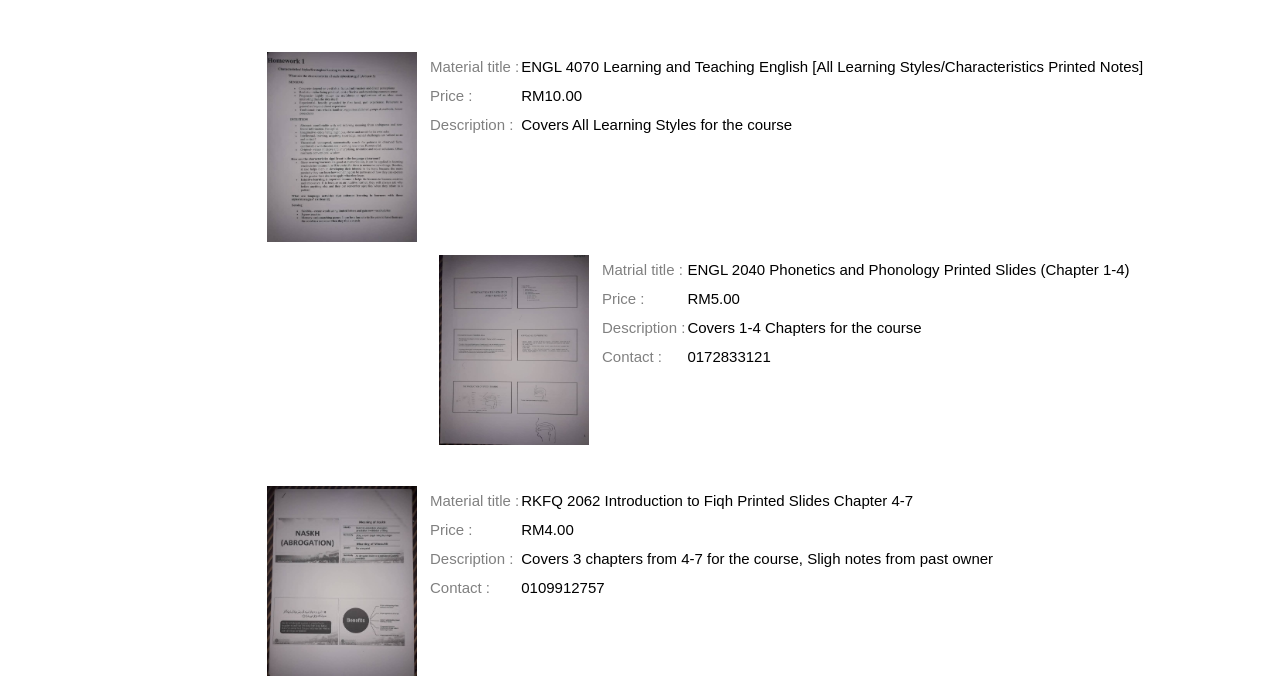
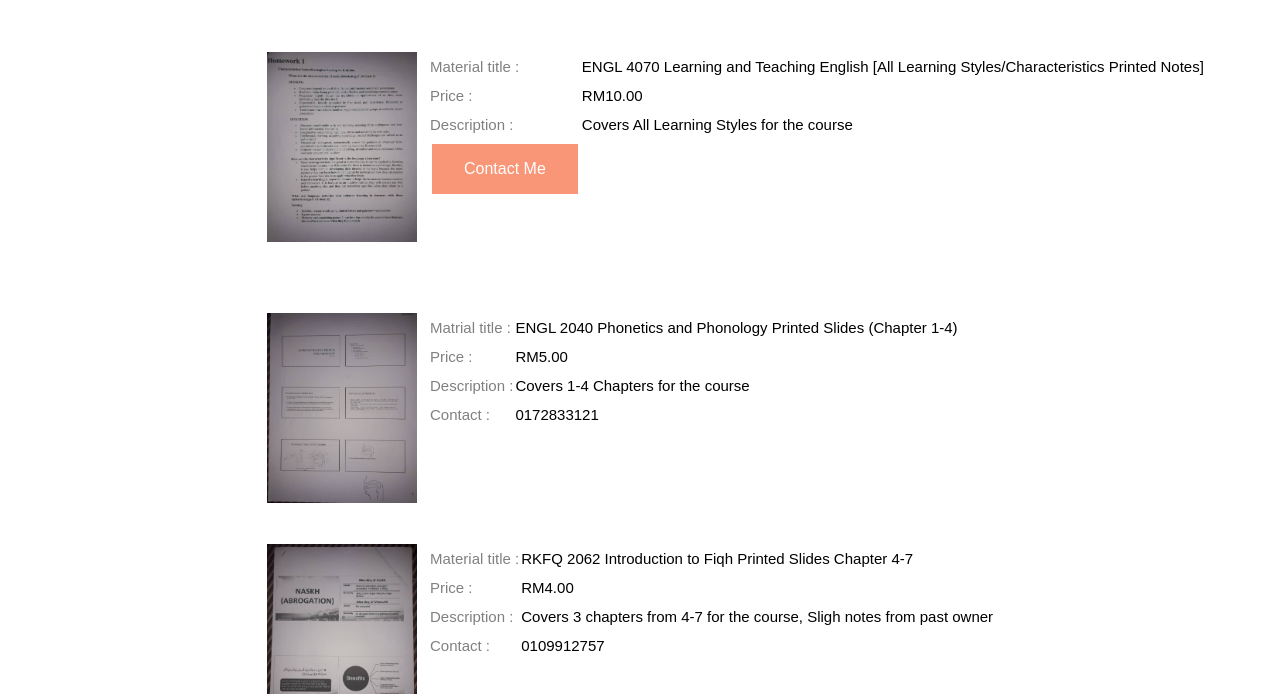
Before and after one commit to wekere/iiushare.github.io, a plain HTML site: page pages/PrintedMaterials.html in a window 1280 px wide. Shown: the part 106-800 px from the top of the page. Drawn offline with Linux system fonts and the light colour scheme.

Commit message:
Update PrintedMaterials.html

```diff
--- a/pages/PrintedMaterials.html
+++ b/pages/PrintedMaterials.html
@@ -46,7 +46,7 @@
               <td>Covers All Learning Styles for the course</td>
             </tr>
             <tr>
-            <td><style text-align:right;><button class="btn" onclick="msg()">Contact Me</button></style></td>
+            <td><button class="btn" onclick="msg()">Contact Me</button></td>
             </tr>
         </table>
         </div>
```
